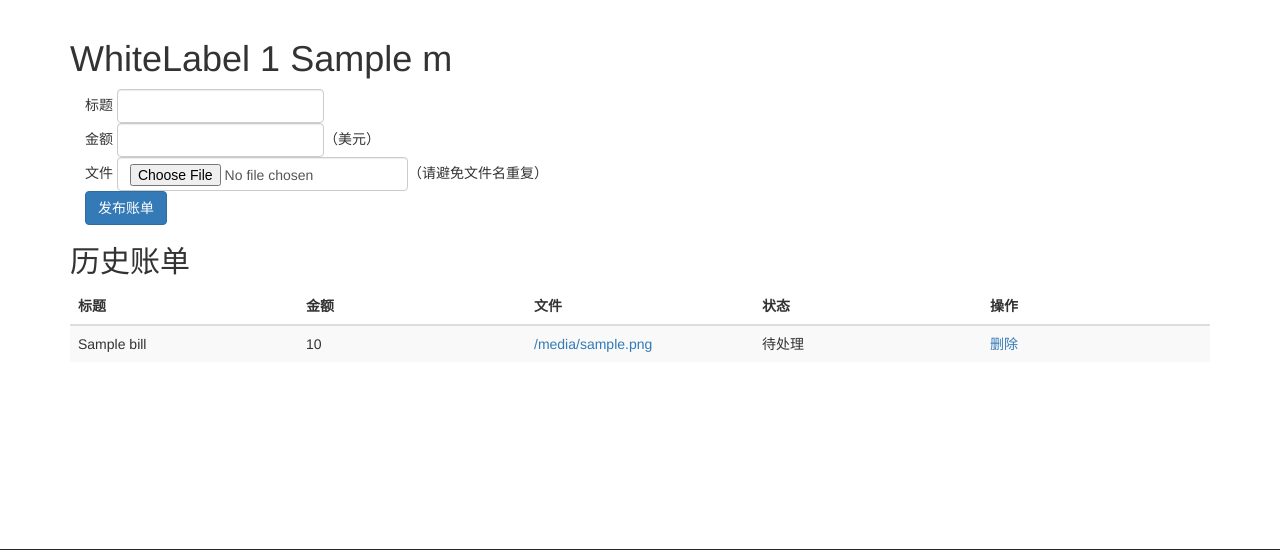
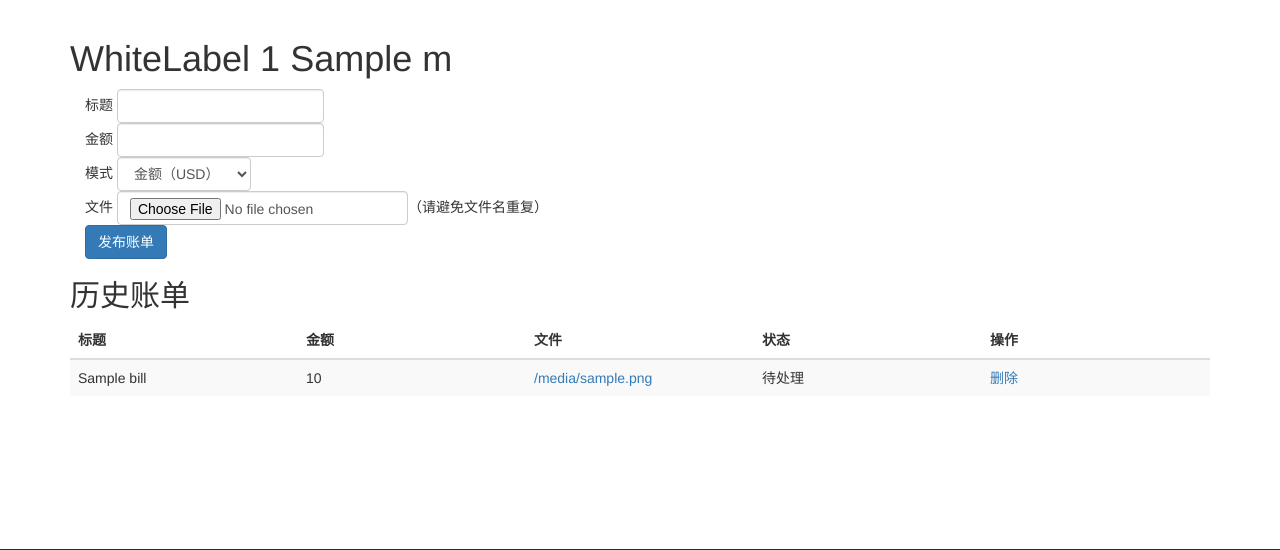
Before and after one commit to AdamEECS/sc, a Flask app: template templates/admin/wl_detail.html in a window 1280 px wide. Shown: the part 51-601 px from the top of the page. Run offline with Flask 2, Linux system fonts and the light colour scheme; the template is opened without the code that fills it: most values are stand-ins (such as "Sample title", 1, 10 or a date in 2020); some libraries are stand-ins or nearby versions.

Commit message:
更新账单模式 金额/点数

```diff
--- a/templates/admin/wl_detail.html
+++ b/templates/admin/wl_detail.html
@@ -6,7 +6,12 @@
     <form class="navbar-form " action="{{ url_for('admin.bill_new') }}" method="post" enctype=multipart/form-data>
         标题 <input class="form-control" type="text" name="title">
         <br>
-        金额 <input class="form-control" type="number" step="1" min="0" name="amount">（美元）
+        金额 <input class="form-control" type="number" step="1" min="0" name="amount">
+        <br>
+        模式 <select name="mode" class="form-control">
+            <option value="0">金额（USD）</option>
+            <option value="1">点数（RMB）</option>
+        </select>
         <br>
         文件 <input type="file" class="form-control" name="file">（请避免文件名重复）
         <br>
@@ -20,7 +25,7 @@
         <thead>
         <tr>
             <th class="th-col-2">标题</th>
-            <th class="th-col-2">金额</th>
+            <th class="th-col-1">金额</th>
             <th class="th-col-2">文件</th>
 {#            <th class="th-col-2">内容</th>#}
             <th class="th-col-2">状态</th>
--- a/usr_util/filters.py
+++ b/usr_util/filters.py
@@ -13,7 +13,16 @@ def pay_status(t):
     return d.get(t, '待处理')
 
 
+def bill_mode(t):
+    d = {
+        0: '金额',
+        1: '点数',
+    }
+    return d.get(t, '待处理')
+
+
 filters = {
     'time_str': time_str,
     'pay_status': pay_status,
+    'bill_mode': bill_mode,
 }
```
Also changed, not shown: models/bill.py (+6 -1 lines).
